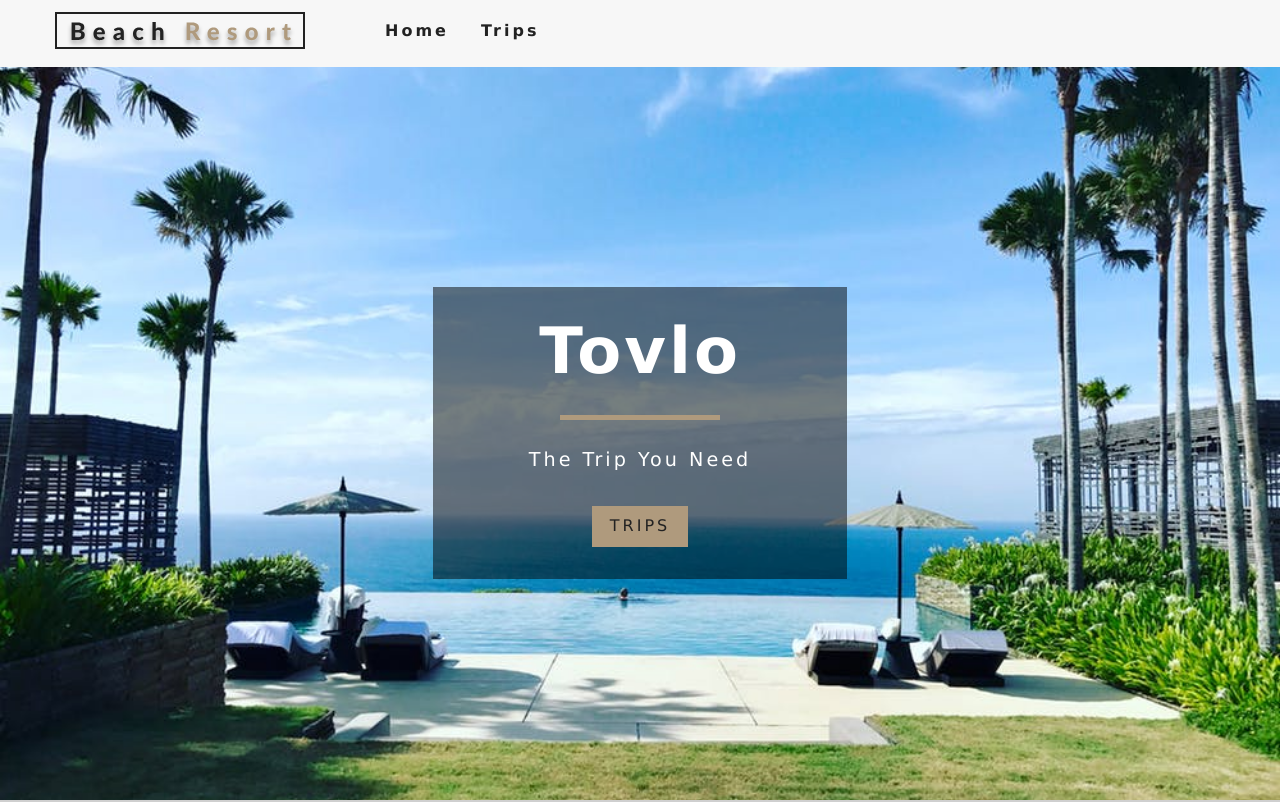
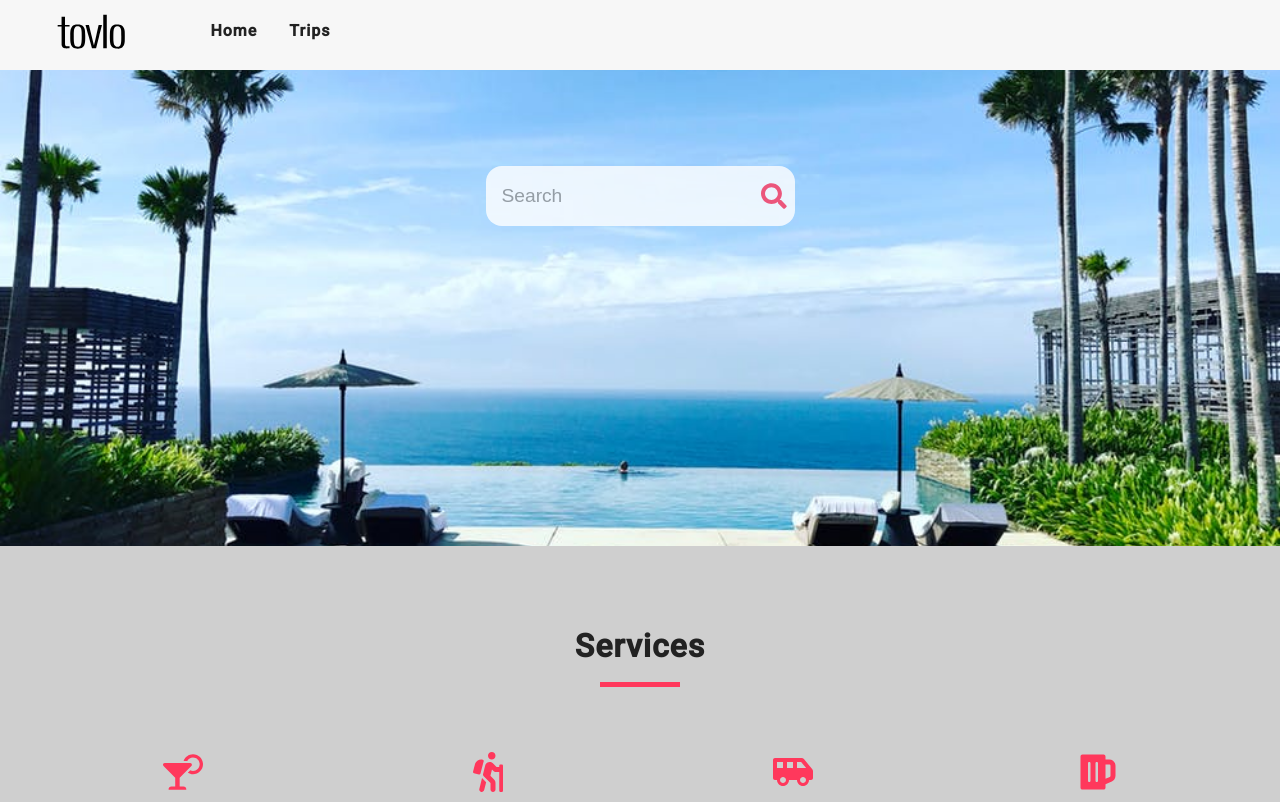
Before and after one commit to bro-code1411/tovlo, a React (Create React App) app: page /tovlo/ in a window 1280 px wide. Shown: the top 802 px of the page. Built offline with nearby package versions, Linux system fonts and the light colour scheme.

Commit message:
Changed Search page
Changed Search page
added home search

```diff
--- a/src/App.css
+++ b/src/App.css
@@ -1,17 +1,18 @@
+@import url("https://fonts.googleapis.com/css2?family=Roboto:wght@400;500&display=swap");
 * {
   margin: 0;
   padding: 0;
   box-sizing: border-box;
 }
 :root {
-    --primaryColor: #af9a7d;
+  --primaryColor: #ff385c;
   --mainWhite: #fff;
   --offWhite: #f7f7f7;
   --mainBlack: #222;
   --mainGrey: #ececec;
   --darkGrey: #cfcfcf;
   --mainTransition: all 0.3s linear;
-    --mainSpacing: 3px;
+  --mainSpacing: 1px;
   --lightShadow: 2px 5px 3px 0px rgba(0, 0, 0, 0.5);
   --darkShadow: 4px 10px 5px 0px rgba(0, 0, 0, 0.5);
 }
@@ -20,7 +21,7 @@
   padding-top: 66px;
   color: var(--mainBlack);
   background: var(--mainWhite);
-    font-family: Verdana, Geneva, Tahoma, sans-serif;
+  font-family: Roboto, sans-serif;
   line-height: 1.4;
 }
 h1 {
@@ -52,7 +53,6 @@
   font-weight: bold;
   margin-bottom: 1.5em;
 }
-
 .btn-primary {
   display: inline-block;
   text-decoration: none;
@@ -123,7 +123,7 @@
   padding: 1rem 0;
   color: var(--mainBlack);
   transition: var(--mainTransition);
-    text-align: center;
+  text-align: right;
   font-size: 1rem;
   font-weight: 600;
   letter-spacing: var(--mainSpacing);
@@ -157,8 +157,9 @@
 /* end of navbar */
 /* Hero */
 .defaultHero,
+.homeHero,
 .roomsHero {
-    min-height: calc(100vh - 66px);
+  min-height: calc(60vh);
   background: url("./images/defaultBcg.jpeg") center/cover no-repeat;
   display: flex;
   align-items: center;
@@ -167,6 +168,10 @@
 .roomsHero {
   background-image: url("./images/room-2.jpeg");
   min-height: 60vh;
+}
+.homeHero {
+  align-items: normal;
+  padding-top: 100px;
 }
 /* End of Hero */
 /* Banner */
@@ -511,3 +516,28 @@
   }
 }
 /* end of rooms fitler*/
+/* start of home search filter */
+.input-wrapper {
+  height: 60px;
+  display: flex;
+  align-items: center;
+  justify-content: space-between;
+  background: var(--mainWhite);
+  padding: 0.5rem;
+  border-radius: 1rem;
+  color: var(--primaryColor);
+  opacity: 0.8;
+}
+
+.homeSearch {
+  font-size: 1.2em;
+  margin: 0 0.5rem 0 0.5rem;
+  width: 100%;
+  border: none;
+  outline: none;
+  background: var(--mainWhite);
+  color: var(--primaryColor);
+  opacity: 0.8;
+}
+
+/* end of home search filter */
--- /dev/null
+++ b/src/componenets/HomeSearch.js
@@ -0,0 +1,12 @@
+import React from "react";
+import { FaSearch } from "react-icons/fa";
+const HomeSearch = () => {
+  return (
+    <div class="input-wrapper">
+      <input type="text" placeholder="Search" className="homeSearch" />
+      <FaSearch size="30px" />
+    </div>
+  );
+};
+
+export default HomeSearch;
--- a/src/componenets/Navbar.js
+++ b/src/componenets/Navbar.js
@@ -1,5 +1,5 @@
 import React from "react";
-import logo from "../images/logo.svg";
+import logo from "../images/logo-web.svg";
 import { FaAlignRight } from "react-icons/fa";
 import { Link } from "react-router-dom";
 import { useState } from "react";
@@ -12,7 +12,7 @@ export const Navbar = () => {
       <div className="nav-center">
         <div className="nav-header">
           <Link to="/">
-            <img src={logo} alt="Tovlo" />
+            <img src={logo} height="40px" alt="Tovlo" />
           </Link>
           <button
             type="button"
--- a/src/componenets/TripFilter.js
+++ b/src/componenets/TripFilter.js
@@ -2,11 +2,9 @@ import React from "react";
 import { useContext } from "react";
 import { TripContext } from "../Context";
 import Title from "./Title";
+import { getUnique } from "./util/Util";
 
-const getUnique = (items, value) => {
-  return [...new Set(items.map((item) => item[value]))];
-};
-const TripFilter = ({ trips ,tripFilter, handleChange}) => {
+const TripFilter = ({ trips, tripFilter, handleChange }) => {
   const {
     type,
     capacity,
@@ -29,9 +27,13 @@ const TripFilter = ({ trips ,tripFilter, handleChange}) => {
     );
   });
   let people = getUnique(trips, "capacity");
-  people = people.map((item,index)=>{
-      return <option value={item} key={index}>{item}</option>
-  })
+  people = people.map((item, index) => {
+    return (
+      <option value={item} key={index}>
+        {item}
+      </option>
+    );
+  });
   return (
     <section className="filter-container">
       <Title title="search trips" />
@@ -63,7 +65,6 @@ const TripFilter = ({ trips ,tripFilter, handleChange}) => {
             {people}
           </select>
         </div>
-
       </form>
     </section>
   );
--- /dev/null
+++ b/src/componenets/util/Util.js
@@ -0,0 +1,3 @@
+export const getUnique = (items, value) => {
+    return [...new Set(items.map((item) => item[value]))];
+  };
--- a/src/pages/Home.js
+++ b/src/pages/Home.js
@@ -1,23 +1,24 @@
-import React from 'react'
-import Hero from '../componenets/Hero';
-import { Banner } from '../componenets/Banner';
-import { Link } from 'react-router-dom';
-import Services from '../componenets/Services';
-import FeaturedTrips from '../componenets/FeaturedTrips';
-
+import React from "react";
+import Hero from "../componenets/Hero";
+import { Banner } from "../componenets/Banner";
+import { Link } from "react-router-dom";
+import Services from "../componenets/Services";
+import FeaturedTrips from "../componenets/FeaturedTrips";
+import HomeSearch from "../componenets/HomeSearch";
 const Home = () => {
-    return (
-        <>
-        <Hero >
-            <Banner title="Tovlo" subtitle="The trip you need" >
+  return (
+    <>
+      <Hero hero="homeHero">
+        {/* <Banner title="Tovlo" subtitle="The trip you need" >
             <Link to ="/trips" className="btn-primary">
                 Trips
             </Link>
-            </Banner>
-        </Hero>
-        <Services/>
-        <FeaturedTrips/>
-        </>
-    )
-}
+            </Banner> */}
+        <HomeSearch />
+      </Hero>
+      <Services />
+      <FeaturedTrips />
+    </>
+  );
+};
 export default Home;
--- a/src/pages/Trips.js
+++ b/src/pages/Trips.js
@@ -8,16 +8,14 @@ const Trips = () => {
 
   return (
     <>
-      <Hero hero="roomsHero">
+      {/* <Hero hero="roomsHero">
         <Banner title="Trips">
           <Link to="/" className="btn-primary">
             return home
           </Link>
         </Banner>
-      </Hero>
-      <TripContainer>
-
-      </TripContainer>
+      </Hero> */}
+      <TripContainer/>
     </>
   );
 };
```
Also changed, not shown: src/images/logo-web.svg (added). Lines whose indentation alone changed are shown as unchanged.
